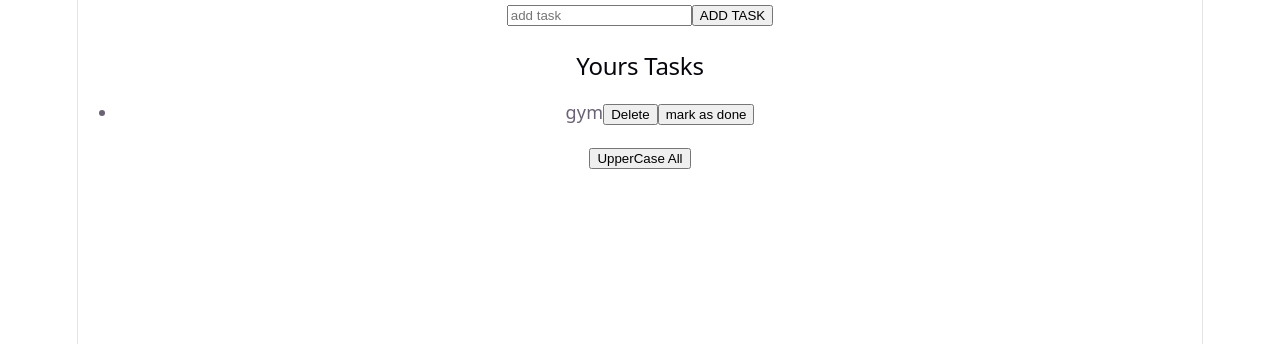
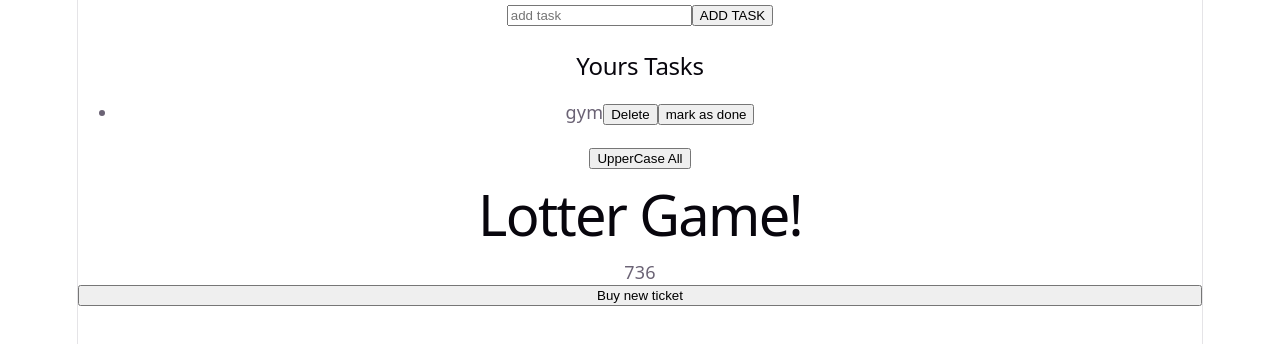
Before and after one commit to hritikdubey96/React-ToDO-List, a React (Vite) app: page / in a window 1280 px wide. Shown: the top 344 px of the page. Built offline with nearby package versions, Linux system fonts and the light colour scheme.

Commit message:
Lottery app basci logic

```diff
--- a/src/App.jsx
+++ b/src/App.jsx
@@ -1,11 +1,12 @@
-import './App.css';
 import LudoBoard from './LudoBoard';
 import TodoList from './TodoList';
+import Lottery from "./Lottery";
 
 function App() {
   return (
     <>
       <TodoList/>
+      <Lottery/>
     </>
   );
 }
--- /dev/null
+++ b/src/Lottery.css
@@ -0,0 +1,4 @@
+.ticekt{
+    border-color: pink;
+    border-radius: 5px;
+}
--- /dev/null
+++ b/src/Lottery.jsx
@@ -0,0 +1,22 @@
+import { use, useState } from "react";
+import { getarr,sum} from "./helper";
+import "./Lottery.css";
+export default function Lottery(){
+    let [ticket,setticket] = useState(getarr(3));
+    let isWinning = sum(ticket) === 15;
+    let buyNewTicket = () =>{
+        setticket(getarr(3));
+    };
+    return(
+        <>
+        <h1>Lotter Game!</h1>
+        <div className="ticket">
+            <span>{ticket[0]}</span>
+            <span>{ticket[1]}</span>
+            <span>{ticket[2]}</span>
+        </div>
+        <button onClick={buyNewTicket}>Buy new ticket</button>
+        <h3>{isWinning && "Congratulation! You won!!"}</h3>
+        </>
+    );
+};
--- /dev/null
+++ b/src/helper.js
@@ -0,0 +1,11 @@
+function getarr(n){
+    let arr = new Array(n);
+    for(let i = 0; i < n; i++){
+        arr[i] = Math.floor(Math.random()*10);
+    };
+    return arr;
+}
+function sum(arr){
+    return arr.reduce((sum,curr) => sum + curr, 0);
+}
+export {getarr , sum};
```
